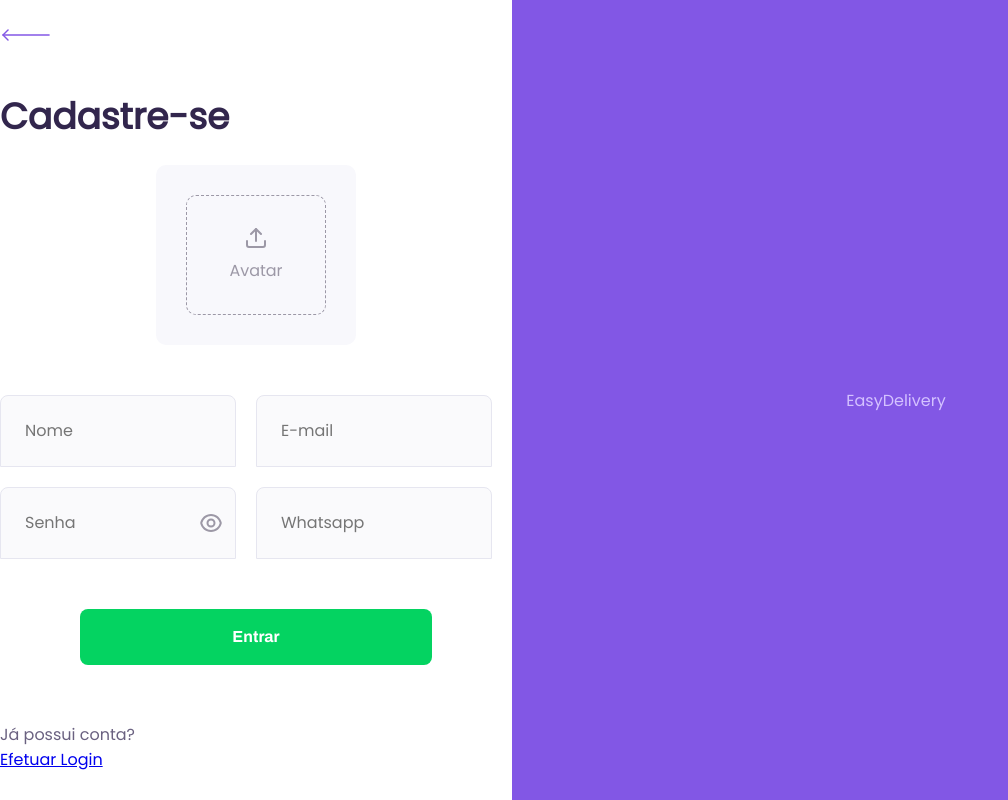
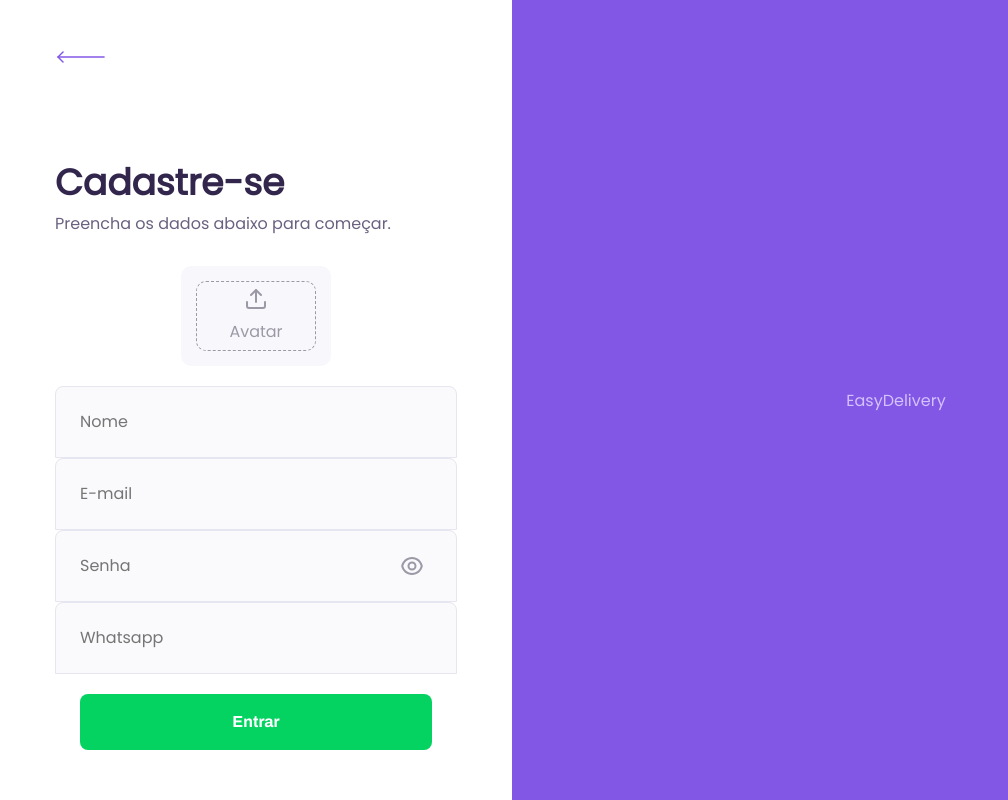
Before and after one commit to guilhermeorcezi/EasyDelivery, a React (Create React App) app in the folder web/: page /sign-up in a window 1280 px wide. Shown: the whole page, without its empty margins (0-1008 px from the left). Built offline with nearby package versions, Linux system fonts and the light colour scheme.

Commit message:
client-user sign-up page style updated

```diff
--- a/web/src/components/Dropzone/styles.css
+++ b/web/src/components/Dropzone/styles.css
@@ -1,6 +1,6 @@
 .dropzone {
-    height: 180px;
-    width: 200px;
+    height: 100px;
+    width: 150px;
 	background: var(--color-input-background);
 	border-radius: 10px;
 	cursor: pointer;
@@ -18,8 +18,8 @@
 }
 
 .dropzone p {
-	width: calc(100% - 60px);
-	height: calc(100% - 60px);
+	width: calc(100% - 30px);
+	height: calc(100% - 30px);
 	border-radius: 10px;
 	border: 1px dashed var(--color-text-complement);
 
--- a/web/src/pages/SignUp/index.tsx
+++ b/web/src/pages/SignUp/index.tsx
@@ -24,7 +24,9 @@ const SignUp: React.FC = () => {
 
 				<form onSubmit={handleSignUp}>
 					<h1>Cadastre-se</h1>
-
+					<span className="describe">
+						Preencha os dados abaixo para começar.
+					</span>
 					<div className="avatar-block">
 						<Dropzone onFileUploaded={setSelectedFile} />
 					</div>
@@ -71,13 +73,6 @@ const SignUp: React.FC = () => {
 
 					<button type="submit">Entrar</button>
 				</form>
-
-				<div className="footer">
-					<div className="register-block">
-						<span>Já possui conta?</span>
-						<a href="/">Efetuar Login</a>
-					</div>
-				</div>
 			</div>
 
 			<div className="banner-side">EasyDelivery</div>
--- a/web/src/pages/SignUp/styles.css
+++ b/web/src/pages/SignUp/styles.css
@@ -35,22 +35,21 @@
 	font-size: 36px;
 	line-height: 36px;
 	color: var(--color-text-title);
+	margin-bottom: 10px;
+}
+
+#page-user-sign-up .form-side form .describe {
+	font-family: Poppins;
+	font-weight: normal;
+	font-size: 16px;
+	color: #6a6180;
 	margin-bottom: 30px;
 }
 
-#page-user-sign-up .form-side form .avatar-block{
-    display:flex;
-    justify-content: space-around;
-    margin-bottom:30px;
-}
-
-#page-user-sign-up .form-side form .input-group {
-    display: flex;
-    margin-top:20px;
-}
-
-#page-user-sign-up .form-side form .input-group input:first-child {
-    margin-right:20px;
+#page-user-sign-up .form-side form .avatar-block {
+	display: flex;
+	justify-content: space-around;
+	margin-bottom: 20px;
 }
 
 #page-user-sign-up .form-side form .input {
@@ -97,16 +96,15 @@
 	height: 56px;
 	background: var(--color-secundary);
 	border-radius: 8px;
-	margin-top: 5px;
 	border: none;
 	cursor: pointer;
-    justify-self: center;
+	justify-self: center;
 	font-family: Archivo;
 	font-style: normal;
 	font-weight: 600;
 	font-size: 16px;
 	line-height: 26px;
-    margin-top:50px;
+	margin-top: 20px;
 	text-align: center;
 	color: var(--color-title-in-primary);
 }
@@ -114,24 +112,3 @@
 #page-user-sign-up .form-side form button:hover {
 	background: var(--color-secundary-dark);
 }
-
-#page-user-sign-up .footer {
-	display: flex;
-	color: var(--color-text-complement);
-	justify-content: space-between;
-}
-
-#page-user-sign-up .footer .register-block {
-	display: flex;
-	flex-direction: column;
-	color: var(--color-text-base);
-}
-
-#page-user-sign-up .footer .register-block span:last-child {
-	color: #6a6180;
-	font-family: Poppins;
-	font-weight: bold;
-	font-size: 16px;
-	line-height: 26px;
-	text-decoration: underline;
-}
```
